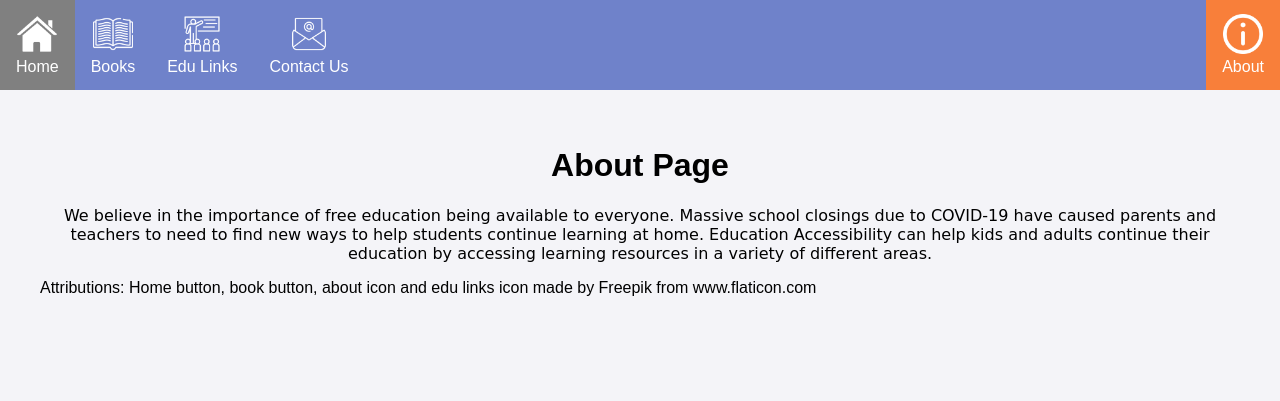
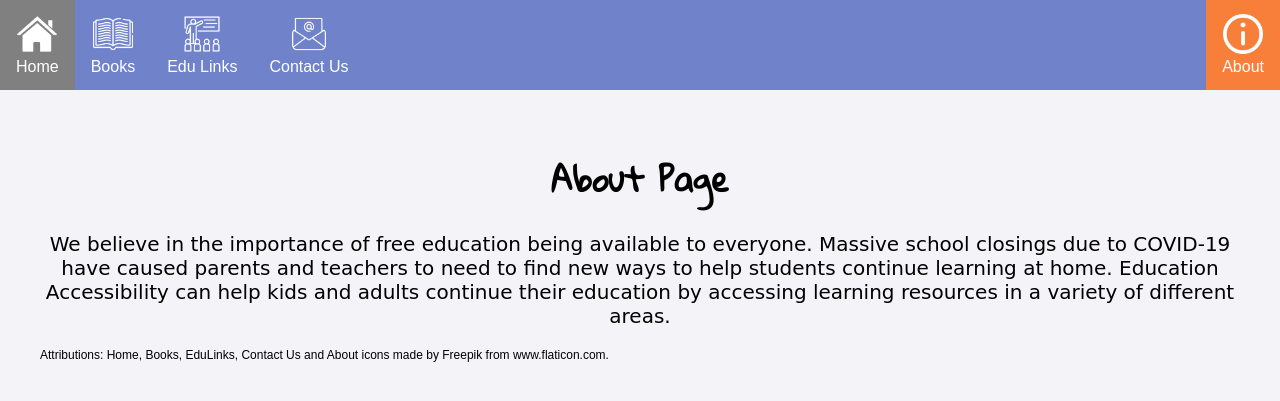
Before and after one commit to jamiemott/osu-hackathon, a Flask app: page /about/ in a window 1280 px wide. Shown: the top 401 px of the page. Run offline with Flask 2, Linux system fonts and the light colour scheme; some libraries are stand-ins or nearby versions.

Commit message:
Adjusting title and about page fonts

```diff
--- a/app/static/css/style.css
+++ b/app/static/css/style.css
@@ -14,7 +14,11 @@ h1 {
 
 .home-title {
   font-family: 'Gloria Hallelujah', cursive, sans-serif;
+  font-size: 40px;
+}
 
+.title{
+  font-family: 'Gloria Hallelujah', cursive, sans-serif;
 }
 
 h2 {
@@ -97,6 +101,7 @@ li a:hover {
 .about {
   text-align: center;
   font-family: "Comic Sans MS", cursive, sans-serif;
+  font-size: 20px;
 }
 
 /*suggest page*/
--- a/app/templates/about.html
+++ b/app/templates/about.html
@@ -3,7 +3,7 @@
 {% block content %}
     <div class="aboutBlurb">
         <br>
-        <h1>About Page</h1>
+        <h1 class="title">About Page</h1>
 
         <p class="about">
             We believe in the importance of free education being available to everyone.
@@ -12,9 +12,9 @@
             their education by accessing learning resources in a variety of different areas.
         </p>
 
-        <p>
+        <p style="font-size: 12px">
             Attributions:
-            Home button, book button, about icon and edu links icon made by Freepik from www.flaticon.com
+            Home, Books, EduLinks, Contact Us and About icons made by Freepik from www.flaticon.com.
         </p>
     </div>
 {% endblock %}
--- a/app/templates/books.html
+++ b/app/templates/books.html
@@ -3,7 +3,7 @@
 {% block content %}
 
 
-<h2>Search for Books in Libraries Near You</h2>
+<h2 class="title">Search for Books in Libraries Near You</h2>
 
 <!-- BEGIN worldcat.org search box -->
 <div style="margin-left: 20px;" id="wcs2w">
--- a/app/templates/links.html
+++ b/app/templates/links.html
@@ -2,7 +2,7 @@
 {% set active_page = "links" %}
 {% block content %}
 
-<h2>Search For Free Educational Websites</h2>
+<h2 class="title">Search For Free Educational Websites</h2>
 
 
 <form action="/links/" method="post">
--- a/app/templates/suggest.html
+++ b/app/templates/suggest.html
@@ -2,7 +2,7 @@
 {% set active_page = "suggest" %}
 {% block content %}
 
-<h2>We'd love to hear about any other great free sites that you've come across!</h2>
+<h2 class="title">We'd love to hear about any other great free sites that you've come across!</h2>
 
 <form action="mailto:learnfree@mailinator.com" method="post" enctype="text/plain">Name:<br>
     <input type="text" name="name"><br>E-mail:<br>
```
